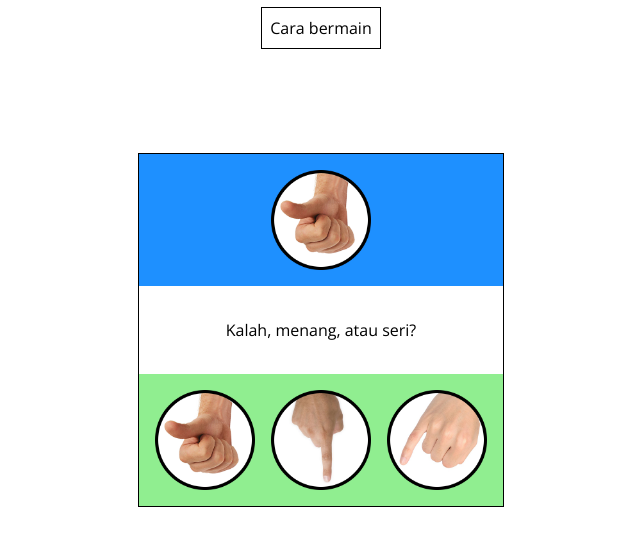
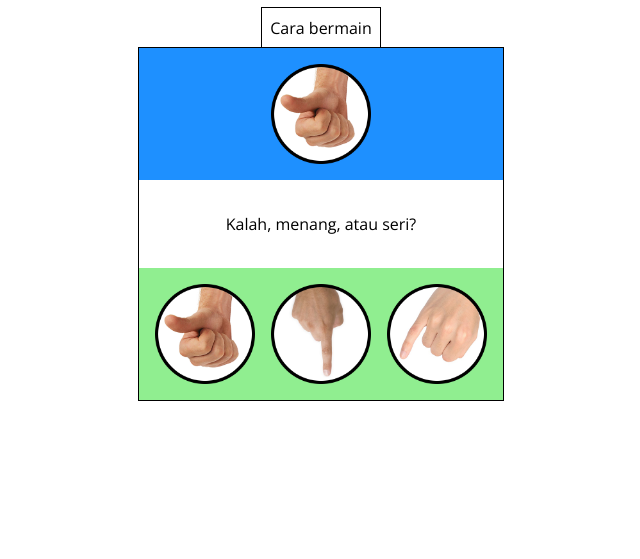
Before and after one commit to Klrfl/suwit-jawa-2, a website: page index.html in a window 1280 px wide. Shown: the part 241-800 px from the top of the page, without its empty margins (319-959 px from the left). Drawn offline with nearby package versions, Linux system fonts and the light colour scheme.

Commit message:
change to flex for consistent spacing

```diff
--- a/scss/style.scss
+++ b/scss/style.scss
@@ -16,9 +16,16 @@ button {
 }
 
 main {
-  display: grid;
-  place-items: center;
+  display: flex;
+  justify-content: center;
+  align-items: center;
+  flex-direction: column;
   min-height: 100vh;
+}
+
+header {
+  text-align: center;
+  padding: 2rem;
 }
 
 #rules-toggle {
```
Also changed, not shown: css/style.css, 1 other file.
